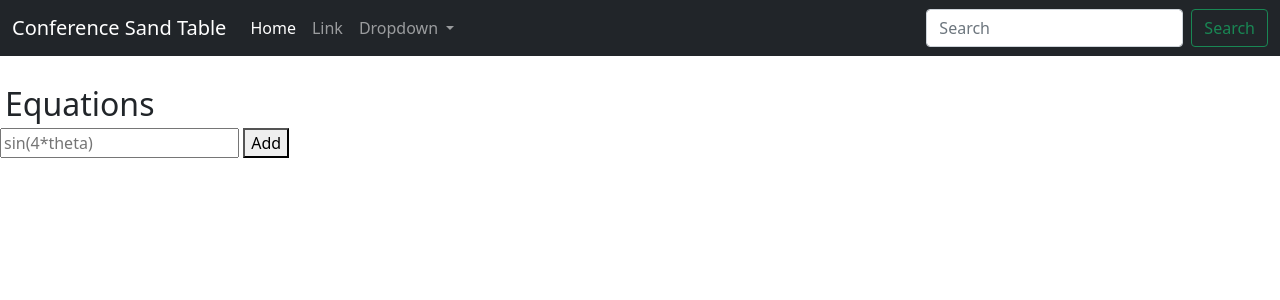
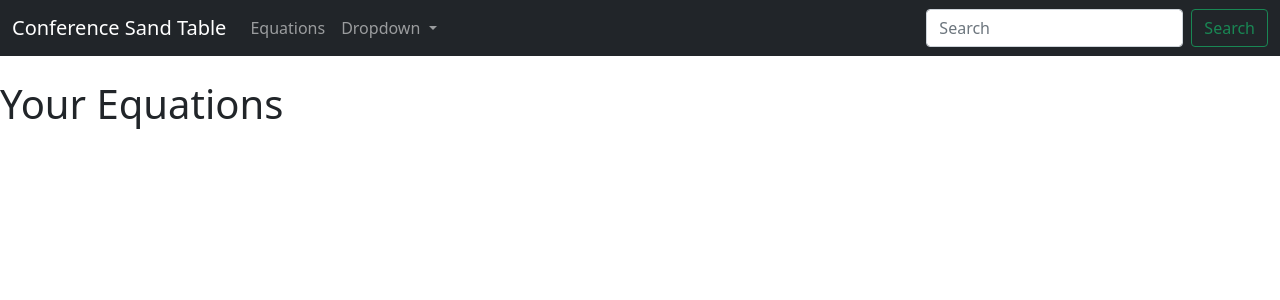
Before and after one commit to ZSchweyk/ConferenceSandTable, a Flask app: template Server/templates/equations.html in a window 1280 px wide. Shown: the top 300 px of the page. Run offline with Flask 2, Linux system fonts and the light colour scheme; the template is opened without the code that fills it, so the values that code supplies are empty.

Commit message:
flask_wtf import error. Don't know what's going on.

```diff
--- a/Server/server.py
+++ b/Server/server.py
@@ -1,4 +1,4 @@
-from flask import Flask, render_template, request
+from flask import Flask, render_template, request, redirect, url_for
 from flask_wtf import FlaskForm
 from wtforms import StringField, SubmitField
 from wtforms.validators import DataRequired
@@ -16,14 +16,35 @@ class EquationForm(FlaskForm):
     submit = SubmitField("Add")
 
 
+@app.route("/", methods=["POST", "GET"])
+def login():
+    if request.method == "GET":
+        return render_template("login.html")
+    else:
+        email = request.form["Email"]
+        user = email[:email.index("@")]
+        return redirect(url_for("home", user=user))
 
-@app.route('/')
-def home():
-    return render_template('home.html')
+
+@app.route("/home/<string:email>")
+def home(user):
+    return render_template('home.html', user=user)
+
+
+@app.route("/equations", methods=["GET", "POST"])
+def equations():
+    name = None
+    form = EquationForm()
+    if form.validate_on_submit():
+        name = form.name.data
+        form.name.data = ""
+    return render_template("equations.html", equations=EQUATIONS, name=name, form=form)
+
 
 @app.errorhandler(404)
 def page_not_found(e):
     return render_template("404.html"), 404
+
 
 # @app.route("/equation", methods=["GET", "POST"])
 # def equation():
@@ -35,6 +56,5 @@ def page_not_found(e):
 #     return render_template("equations_form", name=name, form=form)
 
 
-
 if __name__ == '__main__':
     app.run(debug=True)
--- a/Server/templates/equations.html
+++ b/Server/templates/equations.html
@@ -11,18 +11,25 @@
 
 {% block content %}
 
-  <div id="myDIV" class="header">
-    <h2 style="margin:5px">Equations</h2>
+<h1>Your Equations</h1>
 
-    <form action="/add_equation" method="post">
-      <input type="text" id="myInput" name="equation" placeholder="sin(4*theta)">
-      <button class="addBtn" type="submit">Add</button>
-    </form>
+<!--  <div id="myDIV" class="header">-->
+<!--    <h2 style="margin:5px">Your Equations</h2>-->
 
-  </div>
+<!--    <form action="/add_equation" method="post">-->
+<!--      <input type="text" id="myInput" name="equation" placeholder="sin(4*theta)">-->
+<!--      <button class="addBtn" type="submit">Add</button>-->
+<!--    </form>-->
 
-  <ol id="myUL">
-  </ol>
+<!--  </div>-->
+
+<!--  <br>-->
+
+<!--  <ol id="myUL">-->
+<!--    {% for equation in equations %}-->
+<!--      <li>{{equation}}</li>-->
+<!--    {% endfor %}-->
+<!--  </ol>-->
 
 {% endblock %}
 
--- a/Server/templates/home.html
+++ b/Server/templates/home.html
@@ -10,7 +10,7 @@
 
 {% block content %}
 
-    <h1>Welcome!</h1>
+    <h1>Welcome, {{user}}!</h1>
 
 {% endblock %}
 
--- a/Server/templates/login.html
+++ b/Server/templates/login.html
@@ -7,14 +7,10 @@
 
     </head>
     <body>
-        <form class="login-form" action = "/equations" method = "POST">
+        <form class="login-form" action="{{ url_for('home', email='zschweyk@gmail.com') }}" method = "POST">
 <!--            <h1>Conference Sand Table</h1>-->
           <p class="login-text">
             <h1 style="color: white">Conference Sand Table</h1>
-<!--            <span class="fa-stack fa-lg">-->
-<!--              <i class="fa fa-circle fa-stack-2x"></i>-->
-<!--              <i class="fa fa-lock fa-stack-1x"></i>-->
-<!--            </span>-->
           </p>
           <input type="email" name="Email" class="login-username" autofocus="true" required="true" placeholder="Email" />
           <input type="password" name="Password" class="login-password" required="true" placeholder="Password" />
--- a/Server/templates/navbar.html
+++ b/Server/templates/navbar.html
@@ -15,10 +15,7 @@
         <div class="collapse navbar-collapse" id="navbarSupportedContent">
             <ul class="navbar-nav me-auto mb-2 mb-lg-0">
                 <li class="nav-item">
-                    <a class="nav-link active" aria-current="page" href="#">Home</a>
-                </li>
-                <li class="nav-item">
-                    <a class="nav-link" href="#">Link</a>
+                    <a class="nav-link" href="{{ url_for('equations') }}">Equations</a>
                 </li>
                 <li class="nav-item dropdown">
                     <a class="nav-link dropdown-toggle" href="#" id="navbarDropdown" role="button" data-bs-toggle="dropdown" aria-expanded="false">
```
